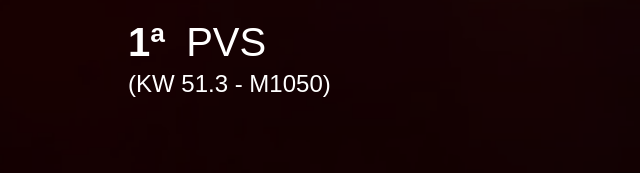
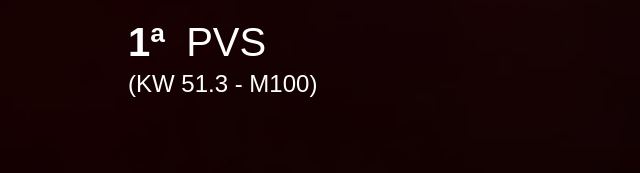
Before and after one commit to marcustero/marcustero, a plain HTML site: page index.html in a window 1280 px wide. Shown: the part 622-795 px from the top of the page, 0-640 px from the left. Drawn offline with Linux system fonts and the light colour scheme.

Commit message:
Update index.html

```diff
--- a/index.html
+++ b/index.html
@@ -157,7 +157,7 @@
             <div class="text-bottom">
                 <span class="one">1ª</span>
                 <span class="vvfe">PVS</span>
-                <div class="kw-info">(KW 51.3 - M1050)</div>
+                <div class="kw-info">(KW 51.3 - M100)</div>
             </div>
         </div>
     </div>
```
